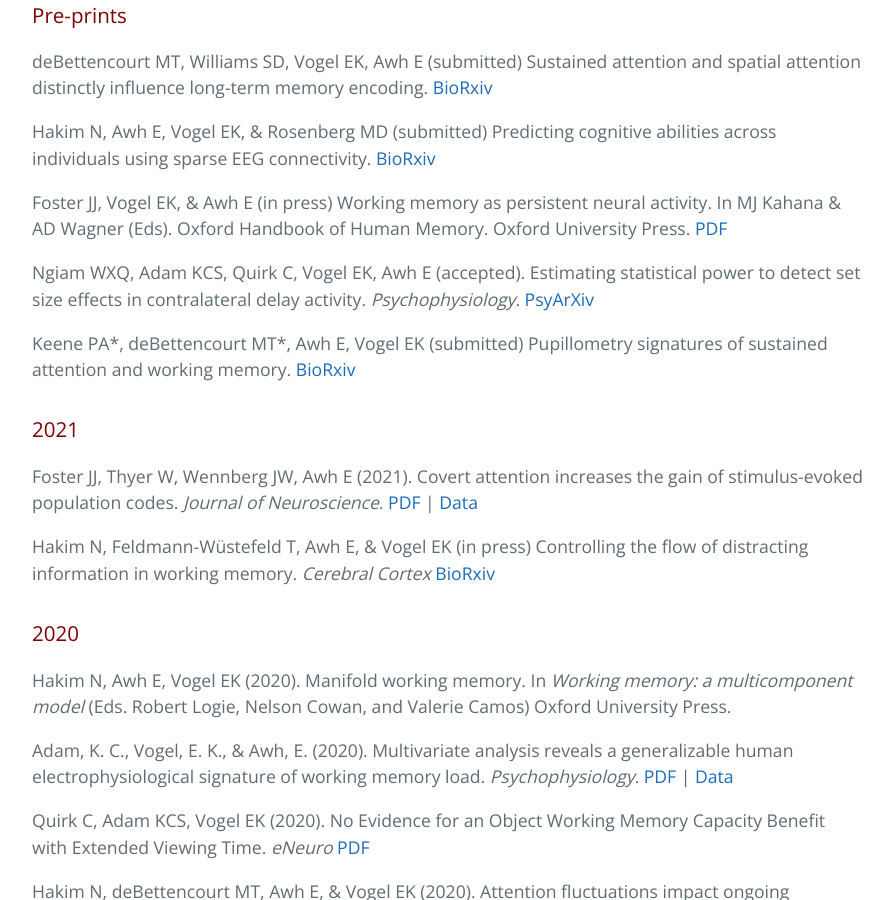
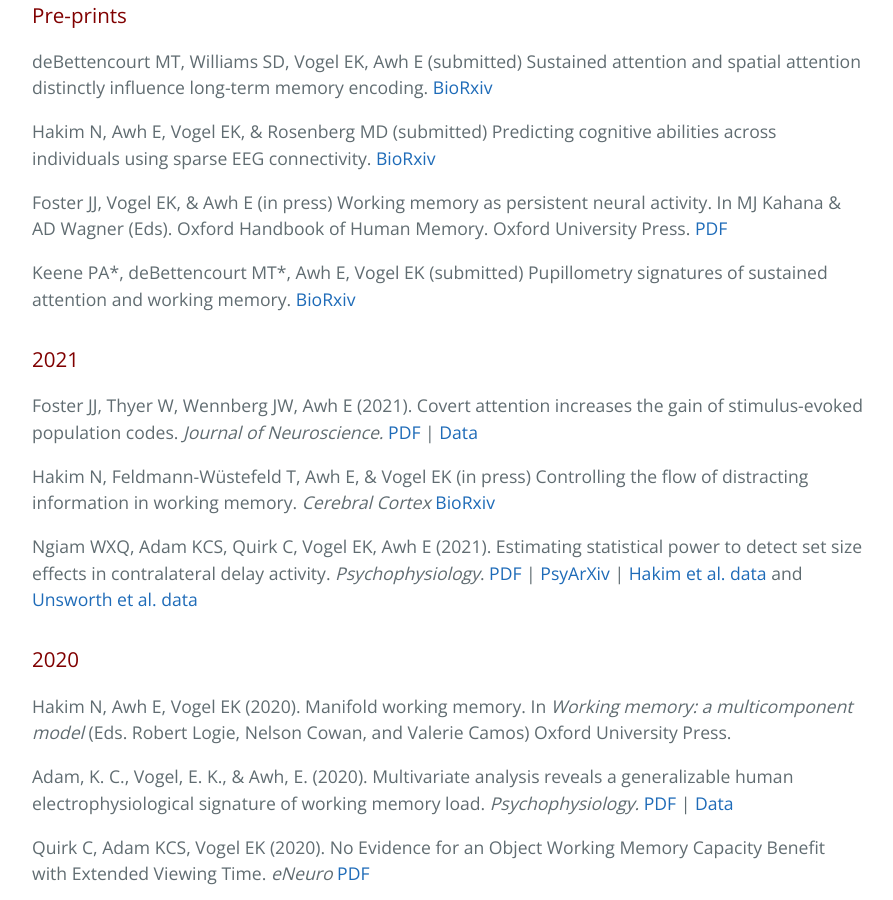
Before and after one commit to AwhVogelLab/awhvogellab.github.io, a Jekyll site: the page built from publications.md, in a window 1280 px wide and 900 px high, scrolled down 741 px. Shown: the whole window, without its empty margins (192-1085 px from the left). Built offline with Jekyll 4.4.1, drawn with Linux system fonts in a browser that asks for light colours; our own code applies the rules of GitHub Pages for plain Markdown files; part of the change alters nothing that is shown.

Commit message:
Move CDA power to 2021

```diff
--- a/publications.md
+++ b/publications.md
@@ -18,8 +18,6 @@ Hakim N, Awh E, Vogel EK, & Rosenberg MD (submitted) Predicting cognitive abilit
 
 Foster JJ, Vogel EK, & Awh E (in press) Working memory as persistent neural activity. In MJ Kahana & AD Wagner (Eds). Oxford Handbook of Human Memory. Oxford University Press. [PDF](https://psyarxiv.com/jh6e3)
 
-Ngiam WXQ, Adam KCS, Quirk C, Vogel EK, Awh E (accepted). Estimating statistical power to detect set size effects in contralateral delay activity. *Psychophysiology*. [PsyArXiv](https://psyarxiv.com/nbvkc)
-
 Keene PA\*, deBettencourt MT\*, Awh E, Vogel EK (submitted) Pupillometry signatures of sustained attention and working memory. [BioRxiv](https://www.biorxiv.org/content/10.1101/2021.01.18.426969v1)
 
 
@@ -28,6 +26,8 @@ Keene PA\*, deBettencourt MT\*, Awh E, Vogel EK (submitted) Pupillometry signatu
 Foster JJ, Thyer W, Wennberg JW, Awh E (2021). Covert attention increases the gain of stimulus-evoked population codes. <i>Journal of Neuroscience. </i>[PDF](/files/pdfs/Foster_2021_JNeurosci.pdf)  \| [Data](https://osf.io/hmvzc/)
 
 Hakim N, Feldmann-Wüstefeld T, Awh E, & Vogel EK (in press) Controlling the flow of distracting information in working memory. <i>Cerebral Cortex</i>  [BioRxiv](https://www.biorxiv.org/content/10.1101/2020.09.08.288027v1)
+
+Ngiam WXQ, Adam KCS, Quirk C, Vogel EK, Awh E (2021). Estimating statistical power to detect set size effects in contralateral delay activity. *Psychophysiology*. [PDF](https://williamngiam.github.io/files/CDApower.pdf) \| [PsyArXiv](https://psyarxiv.com/nbvkc) \| [Hakim et al. data](https://osf.io/ws3j9/) and [Unsworth et al. data](https://osf.io/qeaet/)
 
 ### 2020
 
```
